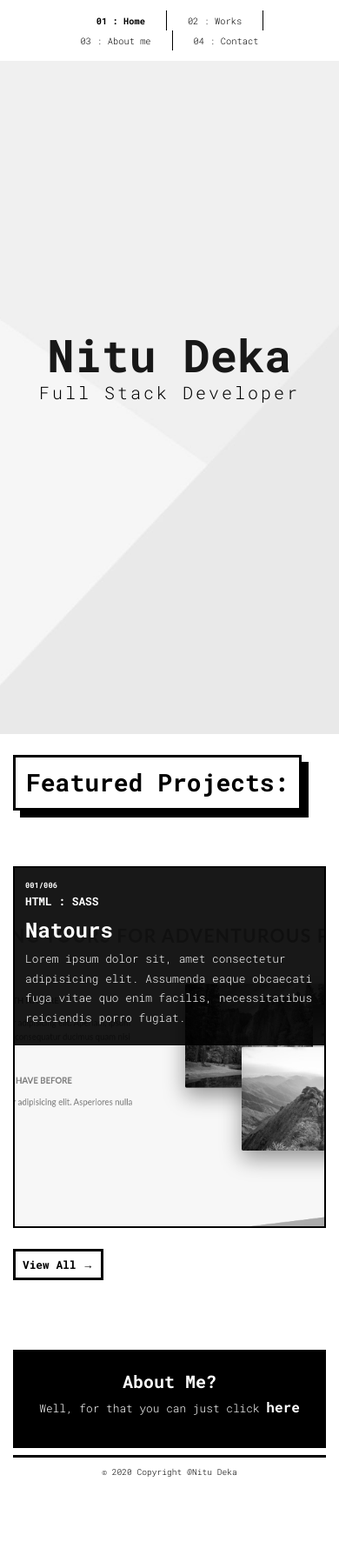
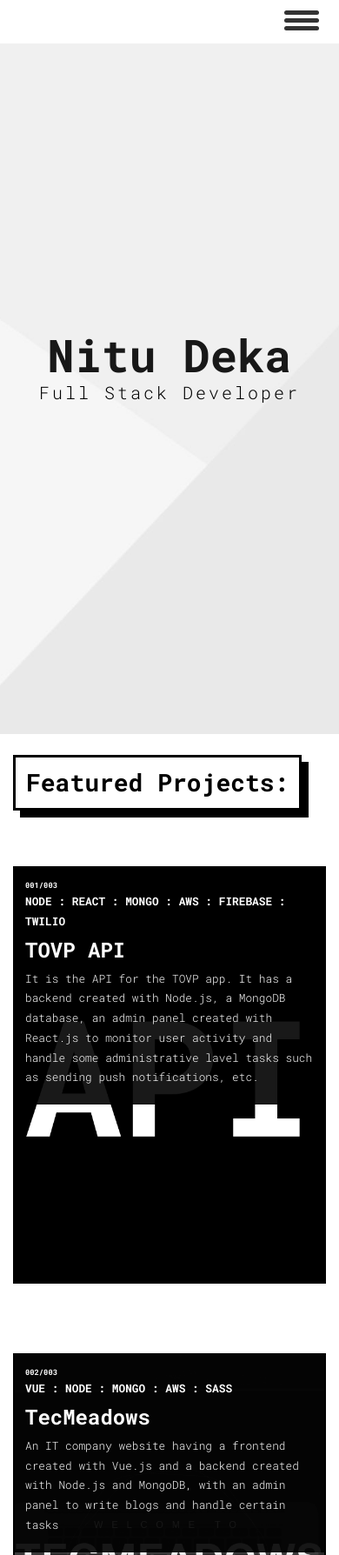
Before and after one commit to nitudeka/gatsby-portfolio, a Gatsby site: page / in a window 390 px wide. Shown: the top 1788 px of the page at 87% size. Before the commit the page ends 1709 px from the top, so only its background shows below. Built offline with nearby package versions, Linux system fonts and the light colour scheme; Gatsby itself is replaced by a stand-in of ours.

Commit message:
ohh yeah b!tch

```diff
--- a/src/components/navbar.js
+++ b/src/components/navbar.js
@@ -1,4 +1,4 @@
-import React from "react"
+import React, { useState } from "react"
 import PropTypes from "prop-types"
 import { Link } from "gatsby"
 import "./navbar.scss"
@@ -8,7 +8,7 @@ const NavbarLink = props => {
     <li className="navbar__li">
       <Link
         activeClassName="navbar__link--active"
-        className="navbar__link mx-5"
+        className="d-inline-block mx-5 navbar__link w-100"
         to={props.to}
       >
         {props.name}
@@ -26,15 +26,51 @@ NavbarLink.defaultProps = {
   to: "/",
 }
 
+const HamburgerIcon = ({ onClick }) => {
+  return (
+    <div
+      onClick={onClick}
+      className="hamburger ml-auto center flex-column d-md-none mb-4"
+    >
+      <span className="hamburger__icon hamburger__icon--1 mb-2"></span>
+      <span className="hamburger__icon hamburger__icon--2 mb-2"></span>
+      <span className="hamburger__icon hamburger__icon--3"></span>
+    </div>
+  )
+}
+
+const HamburgerMenu = () => {
+  return (
+    <ul className="hamburger__nav d-md-none w-100">
+      <NavbarLink to="/" name="01 : Home" />
+      <NavbarLink to="/works" name="02 : Works" />
+      <NavbarLink to="/about" name="03 : About me" />
+      <NavbarLink to="/contact" name="04 : Contact" />
+    </ul>
+  )
+}
+
 const Navbar = () => {
+  const [hamburgerActive, setHamburgerActive] = useState(false)
+  console.log(hamburgerActive)
+
   return (
-    <nav className="navbar py-4 center w-100">
-      <ul className="navbar__nav m-0 container d-flex justify-content-center">
-        <NavbarLink to="/" name="01 : Home" />
-        <NavbarLink to="/works" name="02 : Works" />
-        <NavbarLink to="/about" name="03 : About me" />
-        <NavbarLink to="/contact" name="04 : Contact" />
-      </ul>
+    <nav
+      className={[
+        "navbar py-4 center d-block d-md-flex w-100",
+        hamburgerActive ? "navbar--active" : "",
+      ].join(" ")}
+    >
+      <div className="container flex-column">
+        <ul className="navbar__nav d-none d-md-flex m-0 container justify-content-center">
+          <NavbarLink to="/" name="01 : Home" />
+          <NavbarLink to="/works" name="02 : Works" />
+          <NavbarLink to="/about" name="03 : About me" />
+          <NavbarLink to="/contact" name="04 : Contact" />
+        </ul>
+        <HamburgerIcon onClick={() => setHamburgerActive(!hamburgerActive)} />
+        <HamburgerMenu />
+      </div>
     </nav>
   )
 }
--- a/src/components/navbar.scss
+++ b/src/components/navbar.scss
@@ -6,6 +6,30 @@
   top: 0;
   left: 0;
   z-index: 100;
+  overflow-y: hidden;
+  height: $navbar-height;
+  transition: height 0.3s;
+
+  &--active {
+    height: 22rem;
+  }
+
+  .hamburger {
+    cursor: pointer;
+    align-self: flex-start;
+
+    &__nav {
+      align-self: flex-start;
+      list-style: none;
+    }
+
+    &__icon {
+      background-color: rgba($color-black, 0.8);
+      height: 5px;
+      border-radius: 5px;
+      width: 5rem;
+    }
+  }
 
   &__nav {
     list-style: none;
@@ -29,4 +53,13 @@
   &__li:not(:last-child) {
     border-right: 1px solid $color-black;
   }
+
+  .hamburger__nav &__li {
+    border-right: none;
+  }
+
+  .hamburger__nav .navbar__link {
+    font-size: 2rem;
+    letter-spacing: 2px;
+  }
 }
--- a/src/components/project.js
+++ b/src/components/project.js
@@ -1,7 +1,7 @@
 import React from "react"
 import "./project.scss"
 
-import DemoImg from "../images/project/featured/natour.png"
+import DemoImg from "../images/project/featured/001.png"
 
 const Project = props => {
   return (
--- a/src/pages/about.scss
+++ b/src/pages/about.scss
@@ -1,7 +1,7 @@
 @import "../sass/variables";
 
 .about {
-  margin-top: 7rem;
+  margin-top: $navbar-height;
 
   h2 {
     font-size: 3rem;
--- a/src/pages/contact.scss
+++ b/src/pages/contact.scss
@@ -1,7 +1,7 @@
 @import "../sass/variables";
 
 .contact {
-  margin-top: 7rem;
+  margin-top: $navbar-height;
 
   &__heading {
     background-color: $color-black;
--- a/src/pages/homepage.scss
+++ b/src/pages/homepage.scss
@@ -9,8 +9,12 @@
 
     b {
       font-weight: 700;
-      cursor: pointer;
       font-size: 2.5rem;
+    }
+
+    a {
+      color: inherit;
+      text-decoration: none;
     }
 
     .heading {
@@ -28,70 +32,8 @@
     }
   }
 
-  // &-project {
-  //   &__card {
-  //     color: $color-white;
-
-  //     .side {
-  //       // border-top: 2px solid $color-white;
-  //       // border-right: 2px solid $color-white;
-  //     }
-
-  //     .info {
-  //       color: $color-black;
-
-  //       .stack {
-  //         font-weight: 700;
-  //       }
-  //     }
-
-  //     &-info {
-  //       .number {
-  //         font-weight: 700;
-  //         font-size: 1.2rem;
-  //         border-bottom: 3px solid $color-white;
-  //         padding-bottom: 5px;
-  //       }
-
-  //       .name {
-  //         font-weight: 700;
-  //         font-size: 3rem;
-  //       }
-  //     }
-
-  //     &-container {
-  //       margin-top: 6rem;
-  //       width: calc(100% - 7rem);
-  //       background-color: $color-black;
-  //       min-height: 50vw;
-  //     }
-
-  //     &-img {
-  //       width: 100%;
-  //       right: -7rem;
-  //       top: -3rem;
-  //       height: calc(100% - 10rem);
-  //       background-color: blue;
-  //       object-fit: cover;
-  //       object-position: center;
-  //       filter: grayscale(1);
-  //       border: 3px solid $color-black;
-  //       transition: all 0.5s;
-  //       cursor: pointer;
-
-  //       &:hover {
-  //         filter: grayscale(0);
-  //       }
-  //     }
-
-  //     &:not(:last-child) {
-  //       margin-bottom: 14rem;
-  //     }
-  //   }
-  // }
-
   &-project {
-    height: 52rem;
+    height: 60rem;
     border: 2px solid $color-black;
 
     &__redirect {
@@ -146,6 +88,10 @@
       opacity: 1;
       transform: rotate(0);
     }
+
+    &:not(:last-child) {
+      margin-bottom: 10rem;
+    }
   }
 
   &-projects {
--- a/src/pages/index.js
+++ b/src/pages/index.js
@@ -1,5 +1,5 @@
 import React from "react"
-import { graphql, useStaticQuery } from "gatsby"
+import { graphql, useStaticQuery, Link } from "gatsby"
 import Img from "gatsby-image"
 
 import Layout from "../components/layout"
@@ -8,31 +8,7 @@ import Header from "../components/header"
 import "./homepage.scss"
 import RedirectSvg from "../images/svg/share.svg"
 
-const ProjectCard1 = ({ imgData }) => {
-  return (
-    <div className="home-project__card">
-      <div className="home-project__card-container position-relative d-flex flex-column justify-content-end">
-        <Img
-          fluid={imgData}
-          className="home-project__card-img position-absolute"
-          alt="project"
-        />
-        <div className="home-project__card-info d-flex">
-          <div className="side pr-5">
-            <span className="number ml-5">001/006</span>
-            <p className="name m-0 ml-5">Natours</p>
-          </div>
-          <div className="info m-2 bg-light p-2 w-100 d-flex justify-content-center flex-column">
-            <span className="stack">HTML, SASS</span>
-            <p className="content">Landing page for a travel company</p>
-          </div>
-        </div>
-      </div>
-    </div>
-  )
-}
-
-const ProjectCard = ({ imgData }) => {
+const ProjectCard = ({ imgData, projectData }) => {
   return (
     <div className="home-project position-relative">
       <Img
@@ -41,17 +17,15 @@ const ProjectCard = ({ imgData }) => {
         alt="project"
       />
       <div className="home-project__content p-4 w-100">
-        <b className="home-project__number d-block">001/006</b>
-        <b className="home-project__stack d-block">HTML : SASS</b>
-        <b className="home-project__name d-block">Natours</b>
-        <p>
-          Lorem ipsum dolor sit, amet consectetur adipisicing elit. Assumenda
-          eaque obcaecati fuga vitae quo enim facilis, necessitatibus reiciendis
-          porro fugiat.
-        </p>
+        <b className="home-project__number d-block">{projectData.number}</b>
+        <b className="home-project__stack d-block">{projectData.stack}</b>
+        <b className="home-project__name d-block">{projectData.name}</b>
+        <p>{projectData.info}</p>
       </div>
       <div className="home-project__redirect position-absolute center shadow">
-        <img src={RedirectSvg} alt="redirect" />
+        <a href={projectData.link} target="_blank">
+          <img src={RedirectSvg} alt="redirect" />
+        </a>
       </div>
     </div>
   )
@@ -67,7 +41,8 @@ const Projects = () => {
         edges {
           node {
             childImageSharp {
-              fluid {
+              fluid(maxWidth: 1280) {
+                originalName
                 ...GatsbyImageSharpFluid
               }
             }
@@ -76,6 +51,31 @@ const Projects = () => {
       }
     }
   `)
+  const projects = {
+    "001": {
+      number: "001/003",
+      stack: "NODE : REACT : MONGO : AWS : FIREBASE : TWILIO",
+      name: "TOVP API",
+      info:
+        "It is the API for the TOVP app. It has a backend created with Node.js, a MongoDB database, an admin panel created with React.js to monitor user activity and handle some administrative lavel tasks such as sending push notifications, etc.",
+      link: "https://play.google.com/store/apps/details?id=com.tovp",
+    },
+    "002": {
+      number: "002/003",
+      stack: "VUE : NODE : MONGO : AWS : SASS",
+      name: "TecMeadows",
+      info:
+        "An IT company website having a frontend created with Vue.js and a backend created with Node.js and MongoDB, with an admin panel to write blogs and handle certain tasks",
+      link: "https://tecmeadows.com/",
+    },
+    "003": {
+      number: "003/003",
+      stack: "HTML : SASS",
+      name: "Natours",
+      info: "A demo landing page created with HTML and SASS",
+      link: "https://nitudeka.github.io/natour/",
+    },
+  }
 
   return (
     <div className="home-projects py-5">
@@ -85,12 +85,22 @@ const Projects = () => {
         </h2>
         <div className="home-projects__container">
           {data.allFile.edges.map(({ node }, i) => {
-            return <ProjectCard key={i} imgData={node.childImageSharp.fluid} />
+            const imgData = node.childImageSharp.fluid
+            const imgName = imgData.originalName.split(".")[0]
+            return (
+              <ProjectCard
+                key={i}
+                projectData={projects[imgName]}
+                imgData={node.childImageSharp.fluid}
+              />
+            )
           })}
         </div>
-        <button className="home-projects__btn px-3 py-2 mt-5">
-          View All &#8594;
-        </button>
+        <Link to="/works">
+          <button className="home-projects__btn px-3 py-2 mt-5">
+            View All &#8594;
+          </button>
+        </Link>
       </div>
     </div>
   )
@@ -102,7 +112,10 @@ const About = () => {
       <div className="home-about p-5 p-md-0 center flex-column">
         <h2 className="text-center heading display-1">About Me?</h2>
         <p className="text-center">
-          Well, for that you can just click <b>here</b>
+          Well, for that you can just click
+          <Link to="/about">
+            <b> here</b>
+          </Link>
         </p>
       </div>
     </div>
--- a/src/pages/works.scss
+++ b/src/pages/works.scss
@@ -1,7 +1,7 @@
 @import "../sass/variables";
 
 .works {
-  margin-top: 7rem;
+  margin-top: $navbar-height;
 
   &__container {
     display: grid;
--- a/src/sass/_variables.scss
+++ b/src/sass/_variables.scss
@@ -1,2 +1,4 @@
 $color-black: #000;
 $color-white: #fff;
+
+$navbar-height: 6.2rem;
```
Also changed, not shown: src/images/project/featured/001.png (added), src/images/project/featured/002.png (added), src/images/project/featured/003.png (renamed from src/images/project/featured/natour.png), src/images/project/mechfab.png (added).
